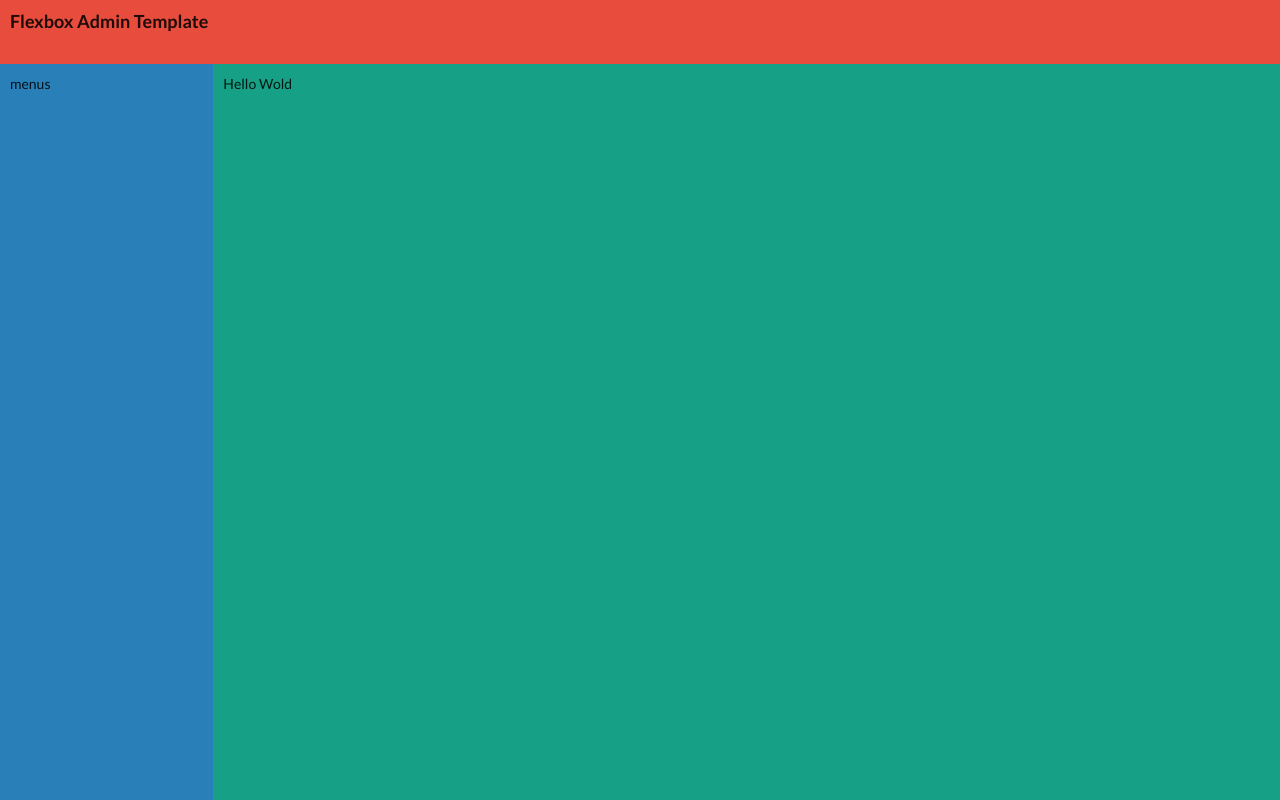
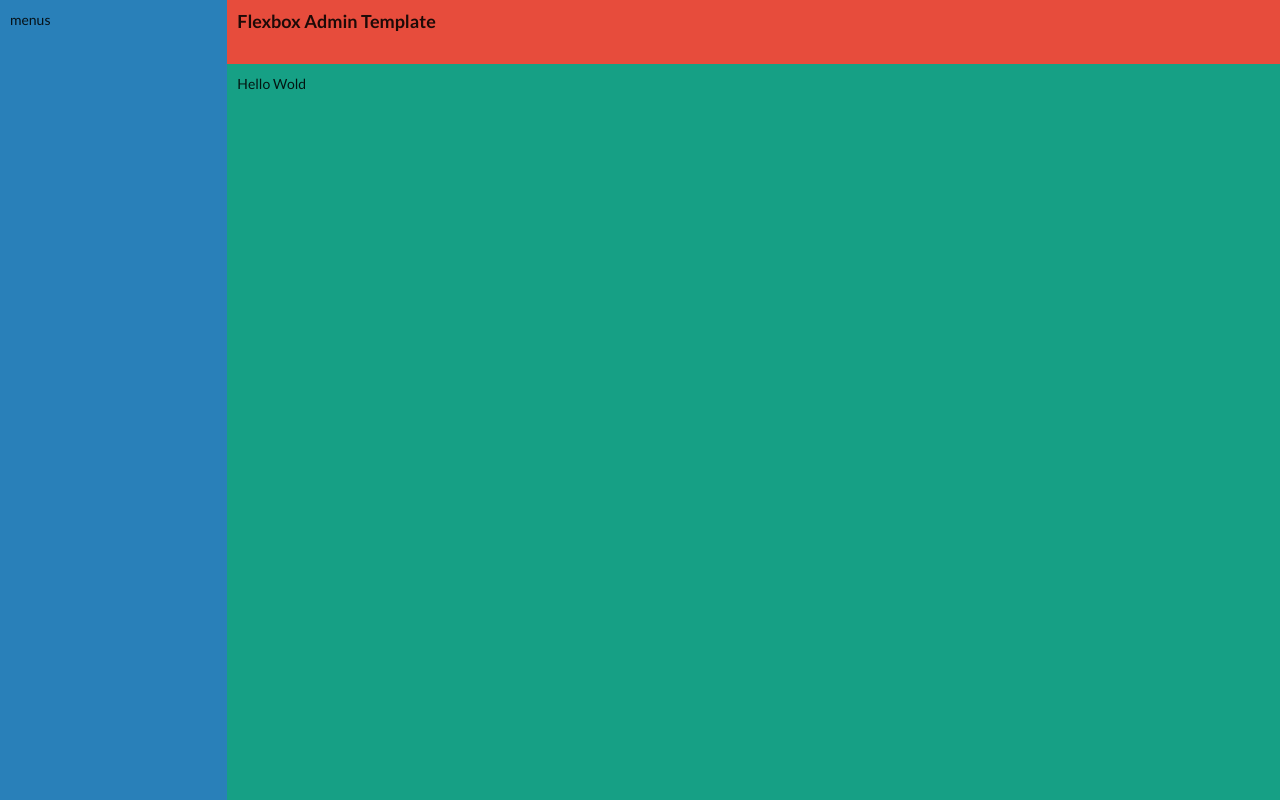
Before and after one commit to MpCodes/mysemaui, a React (Create React App) app: page / in a window 1280 px wide. Built offline with nearby package versions, Linux system fonts and the light colour scheme.

Commit message:
grid done first time

```diff
--- a/src/containers/TheLayout.js
+++ b/src/containers/TheLayout.js
@@ -4,8 +4,8 @@ import { TheContent, TheSidebar, TheHeader } from './index';
 const TheLayout = () => {
 	return (
 		<div className='layout'>
+			<TheSidebar />
 			<TheHeader />
-			<TheSidebar />
 			<TheContent />
 		</div>
 	);
--- a/src/index.css
+++ b/src/index.css
@@ -5,30 +5,29 @@ body {
 }
 
 .layout {
-	/* background-color: #95a5a6;
-	padding: 10px; */
 	display: grid;
-	grid-template-columns: repeat(12, 1fr);
 	grid-template-rows: 8vh 92vh;
+	grid-template-areas:
+		'sidebar header header header header header'
+		'sidebar main main main main main';
 }
 
 .TheHeader {
 	background-color: #e74c3c;
 	padding: 10px;
-	grid-column: 1 / -1;
+	grid-area: header;
 }
 
 .Thesidebar {
 	background-color: #2980b9;
 	padding: 10px;
-	grid-column: 1 / 3;
-	grid-column-start: 1;
+	grid-area: sidebar;
 }
 
 .TheContent {
 	background-color: #16a085;
 	padding: 10px;
-	grid-column: 3 / -1;
+	grid-area: main;
 }
 
 ul {
```
